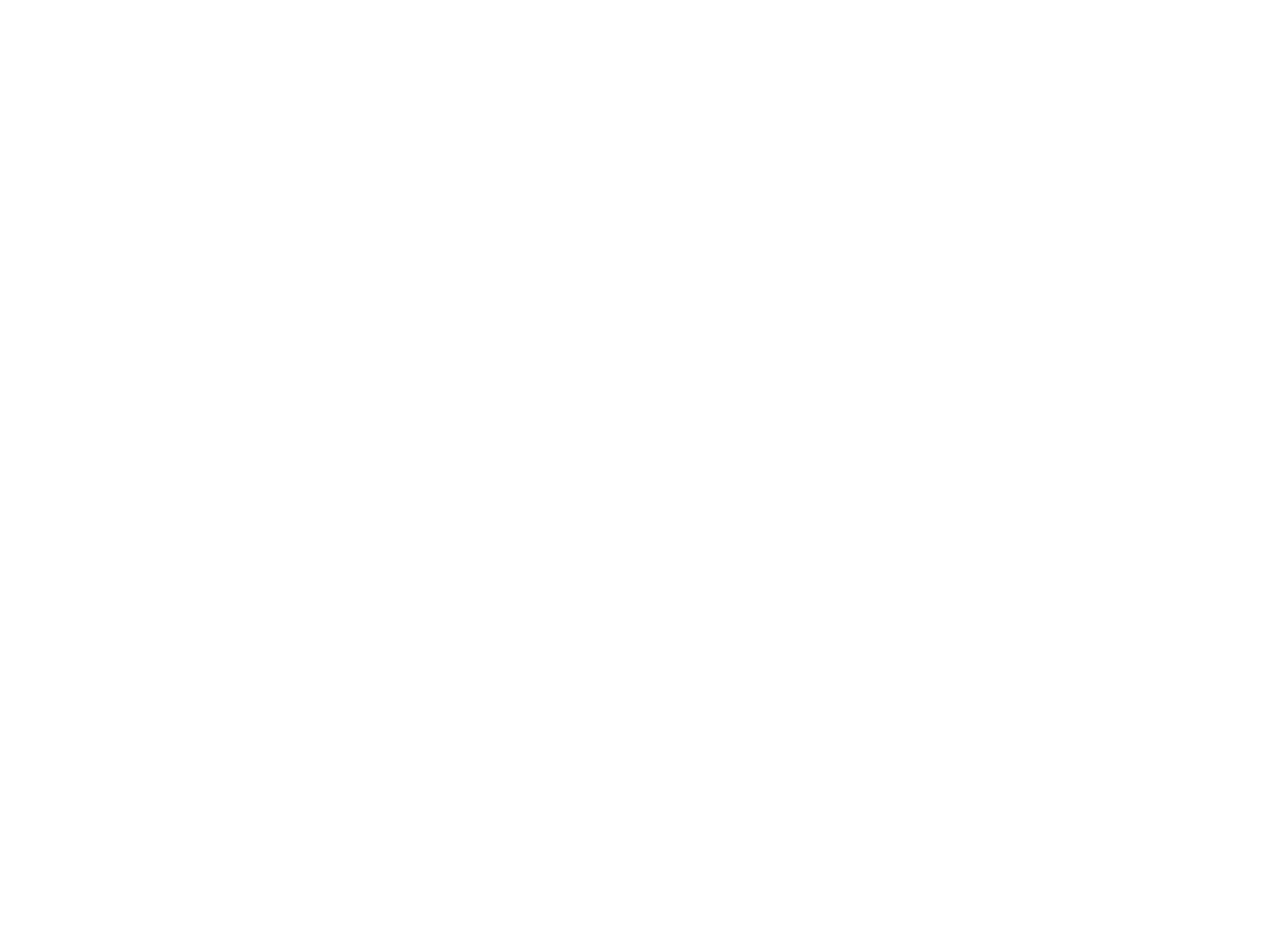
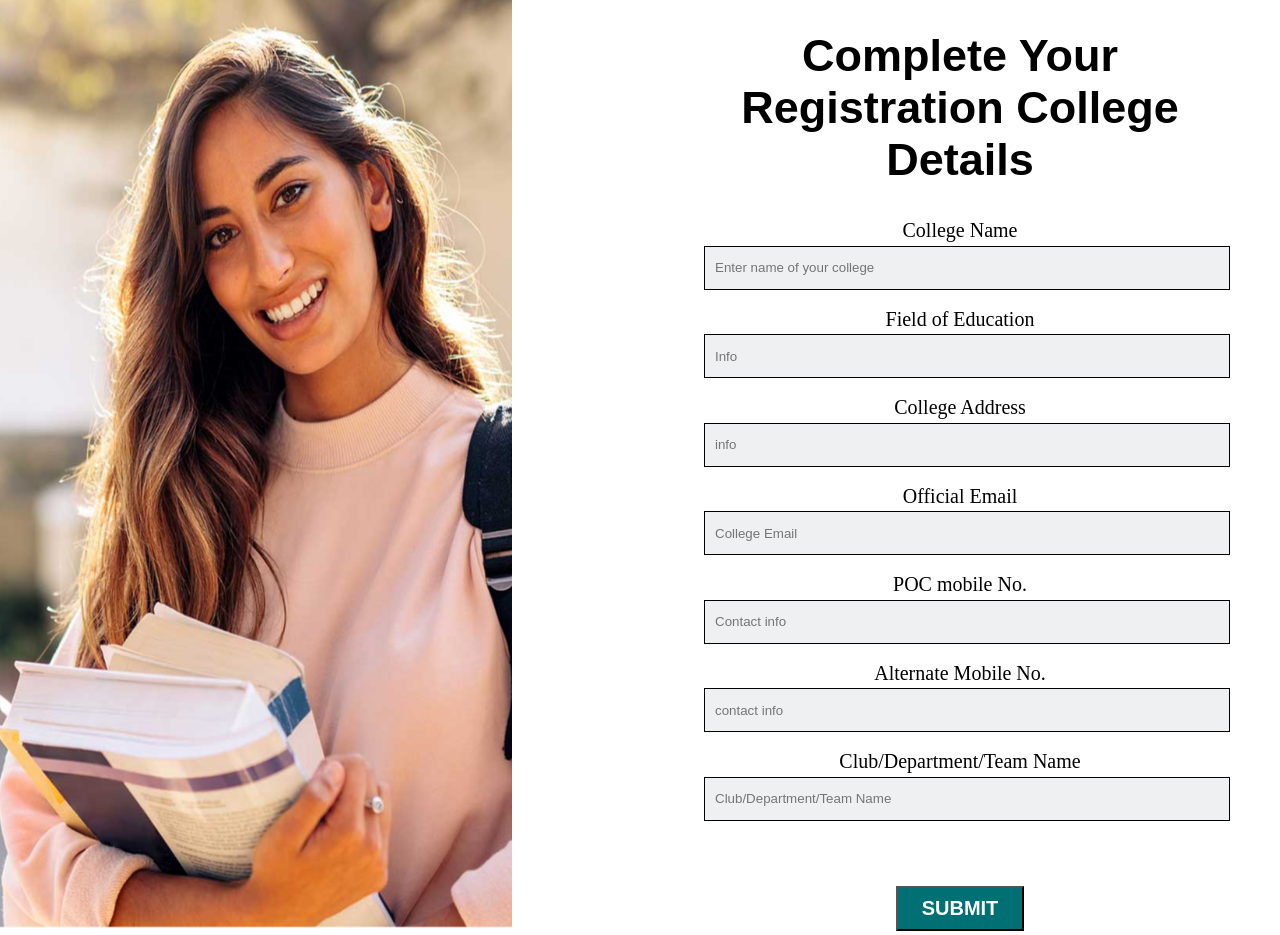
Before and after one commit to Hrshw/DEDSO, a React (Create React App) app in the folder dedso-app/: page /CollegeRegistration in a window 1280 px wide. Before the commit this address had no page. Before the commit the page ends 800 px from the top, so only its background shows below. Built offline with nearby package versions, Linux system fonts and the light colour scheme.

Commit message:
mage student Registration form

```diff
--- a/dedso-app/public/styles.css
+++ b/dedso-app/public/styles.css
@@ -1,5 +1,5 @@
 body{
-    padding-left: 10px;
+
     margin: 0;
 }
 
@@ -49,7 +49,7 @@
     margin-top: 40px;
     width: 80%;
     text-align: center;
-  flex-direction: row;
+  flex-direction: column;
   display: flex;
   justify-content: space-evenly;
 }
@@ -175,3 +175,41 @@
     margin-left: 30%;
     margin-top: 25px;
 }
+/* ######################################### Student Registration############################## */
+.studentLogin{
+    display: flex;
+    flex-direction:row;
+
+}
+.studentInfo{
+    display:flex;
+    flex-direction: column;
+    width: 50%;
+    justify-content: right;
+}
+.studentInfo input{
+    height: 40px;
+    width: 80%;
+    margin-left: 10%;
+    margin-bottom: 15px;
+    background-color: #EFF0F2;
+    border: 1px solid black;
+    padding-left: 10px;
+}
+.studentInfo label{
+    text-align: center;
+    color: #000;
+    font-weight: 400;
+    font-size: 20px;
+    line-height: 29.49px;
+}
+.submit{
+    height: 45px;
+    color: #000;
+    background-color: #007074;
+    font-size: 20px;
+    font-weight: 700;
+    width: 20%;
+    margin:auto;
+    margin-top: 50px;
+}
--- a/dedso-app/src/App.jsx
+++ b/dedso-app/src/App.jsx
@@ -10,6 +10,7 @@
 import Fest from "./components/festRegistration";
 import CompanyLogin from "./components/companyLogin";
 import CompanyRegistration from "./components/companyRegistration";
+import StudentRegistration from "./components/studentRegistration";
 function App(){
   return (
      <>
@@ -20,7 +21,7 @@
    <Routes>
         <Route path="/" element={<SLogin />} />
 
-        <Route path="/CollegeLogIn" element={<College />}>
+        <Route path="/CollegeRegistration" element={<College />}>
 
         </Route>
         <Route path="/festRegistration" element={<Fest/>}>
@@ -28,6 +29,8 @@
         <Route path="/CompanyLogin" element={<CompanyLogin />}>
         </Route>
         <Route path="/CompanyRegistration" element={<CompanyRegistration />}>
+        </Route>
+        <Route path="/StudentRegistration" element={<StudentRegistration />}>
         </Route>
    </Routes>
   </div>
--- a/dedso-app/src/components/collegeRegistration.jsx
+++ b/dedso-app/src/components/collegeRegistration.jsx
@@ -1,6 +1,6 @@
 import React, { useState } from "react";
 import axios from "axios";
-
+import { Link } from "react-router-dom";
 function College() {
     const [formData, setFormData] = useState({
         collegeName: "",
@@ -60,7 +60,7 @@
             <img src={require("../images/login.png")} alt="" />
         </div>
 
-        <form className="collegeInfo" onSubmit={handleSubmit} method="post">
+        <form className="collegeInfo" onSubmit={handleSubmit} method="post" action="/CollegeRegistration">
             <h1 className="loginText" style={{ "fontSize": "45px", "width": "80%", "textAlign": "center", "marginLeft": "10%" }}>Complete Your Registration College Details</h1>
             {successMessage && <p style={{ color: "green" }}>{successMessage}</p>}
             {errorMessage && <p style={{ color: "red" }}>{errorMessage}</p>}
@@ -85,7 +85,9 @@
             <label htmlFor="">Club/Department/Team Name</label>
             <input className="textbox-2" name="clubName" type="text" placeholder="Club/Department/Team Name" value={formData.clubName}
                 onChange={handleChange} />
-            <button className="submit" type="submit">SUBMIT</button>
+            <button className="submit" type="submit">
+                <Link to="/festRegistration" style={{"color":"#fff","textDecoration":"none"}}>SUBMIT</Link>
+                </button>
         </form>
 
 
--- a/dedso-app/src/components/companyLogin.jsx
+++ b/dedso-app/src/components/companyLogin.jsx
@@ -6,7 +6,7 @@
 <img src={require("../images/building.png")} alt="" />
         </div>
 
-        <form className="studentInfo" action="/" method="post">
+        <form className="studentInfo" action="/CompanyRegistration" method="post">
             <h1 className="loginText">Welcome to DEDSO Company Login</h1>
         <label htmlFor="">Full Name</label>
         <input className="textbox" name="Full Name" type="text" placeholder="John Doe"/>
--- a/dedso-app/src/components/festRegistration.jsx
+++ b/dedso-app/src/components/festRegistration.jsx
@@ -6,7 +6,7 @@
 <img style={{"height":"170vh"}} src={require("../images/fest.png")} alt="" />
     </div>
 
-    <form className="festInfo" action="/" method="post">
+    <form className="festInfo" action="/festRegistration" method="post">
         <h1 className="loginText" style={{"fontSize":"55px","width":"80%","textAlign":"center","marginLeft":"10%"}}>Complete Your Registration Fest Details</h1>
     <label htmlFor="">Fest Name</label>
     <input className="textbox-2" name="Fest Name" type="text" placeholder="Enter name of your Fest"/>
--- a/dedso-app/src/components/studentLogin.jsx
+++ b/dedso-app/src/components/studentLogin.jsx
@@ -1,7 +1,6 @@
 import React, { useState } from "react";
 import axios from "axios";
-
-
+import { Link } from "react-router-dom";
 function SLogin() {
   const [formData, setFormData] = useState({
     fullName: "",
@@ -21,10 +20,10 @@
     e.preventDefault();
 
     // Form validation
-    if (!formData.fullName || !formData.college || !formData.email || !formData.password) {
-      alert("Please fill in all the required fields.");
-      return;
-    }
+    // if (!formData.fullName || !formData.college || !formData.email || !formData.password) {
+    //   alert("Please fill in all the required fields.");
+    //   return;
+    // }
 
     // Make the POST request to the backend API
     axios
@@ -96,16 +95,17 @@
           onChange={handleChange}
         />
         <div className="buttonDiv">
-          <div>
+          <div style={{"display":"flex","flexDirection":"row","justifyContent":"space-between","marginBottom":"20px"}}>
+            <button className="createBtn" style={{"marginRight":"15px"}}>
+              <Link to="/CollegeRegistration">Log In</Link>
+              </button>
             <button className="createBtn" type="submit">
-              Create Account
+              <Link to="/studentRegistration"></Link>Create Account
             </button>
-            <p>
-              Already have an account?<a href="">Log in</a>
-            </p>
+
           </div>
-          <h1>OR</h1>
-          <button className="googleBtn">
+
+          <button className="googleBtn" >
             <img className="icon" src={require("../images/google.jpeg")} alt="" />
             Sign up with Google
           </button>
--- /dev/null
+++ b/dedso-app/src/components/studentRegistration.jsx
@@ -0,0 +1,34 @@
+import React from "react";
+import {Link} from "react-router-dom";
+
+function studentRegistration(){
+    return <div className="studentLogin">
+    <div className="imgDiv">
+        <img src={require("../images/login.png")} alt="" />
+    </div>
+
+    <form className="studentInfo"  method="post" action="/studentRegistration">
+        <h1 className="loginText" style={{ "fontSize": "45px", "width": "80%", "textAlign": "center", "marginLeft": "10%" }}>Complete Your Registration Student Details</h1>
+
+        <label htmlFor="">Student Name</label>
+        <input className="textbox-2" name="studentName" type="text" placeholder="Enter name of your college" />
+        <label htmlFor="">Degree</label>
+        <input className="textbox-2" name="degree" type="text" placeholder="Info"/>
+        <label htmlFor="">Year of Study</label>
+        <input className="textbox-2" name="yearofStudy" type="text" placeholder="info" />
+        <label htmlFor="">College Email</label>
+        <input className="textbox-2" name="collegeEmail" type="email" placeholder="College Email"  />
+        <label htmlFor="">Mobile No.</label>
+        <input className="textbox-2" name="mobile" type="tel" placeholder="Contact info"  />
+        <label htmlFor="">Alternate Mobile No.</label>
+        <input className="textbox-2" name="altMobile" type="tel" placeholder="contact info" />
+        <label htmlFor="">Club/Department/Team Name</label>
+        <input className="textbox-2" name="clubName" type="text" placeholder="Club/Department/Team Name" />
+        <button className="submit" type="submit">
+            <Link to="/CollegeRegistration" style={{"color":"#fff","textDecoration":"none"}}>SUBMIT</Link>
+            </button>
+    </form>
+    </div>
+}
+
+export default studentRegistration;
```
